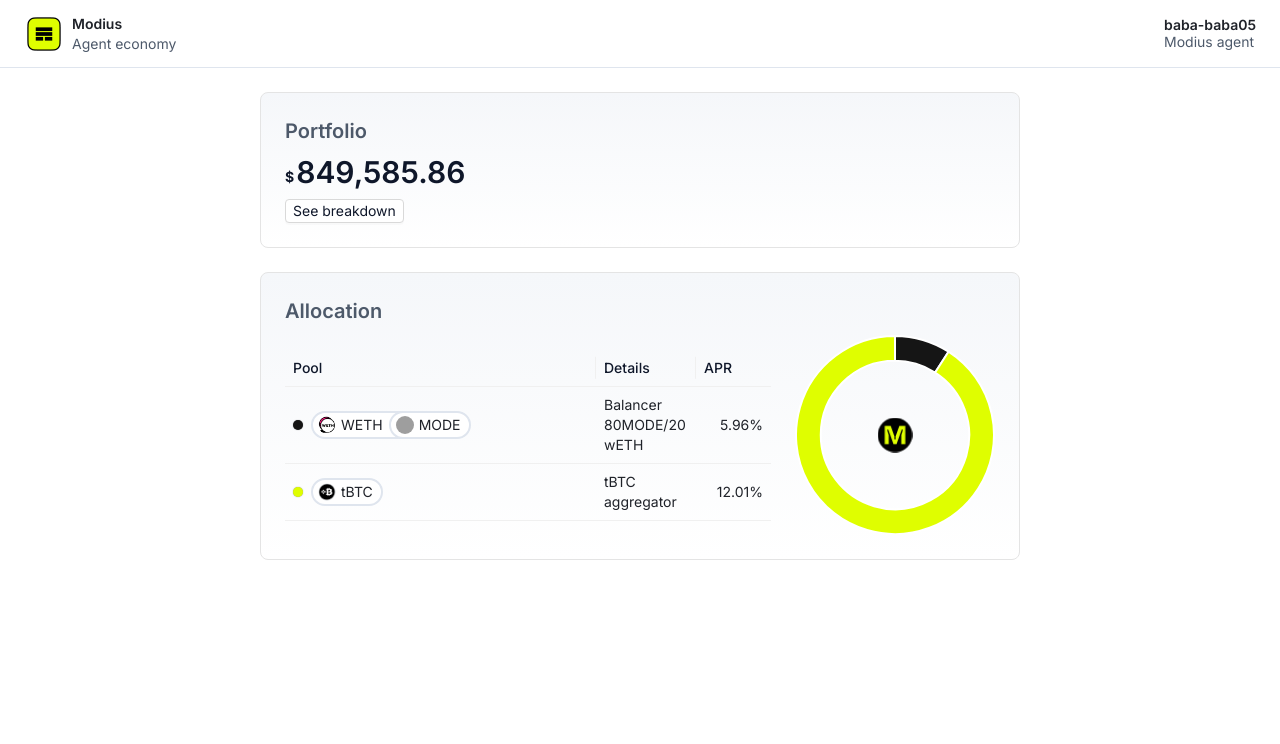
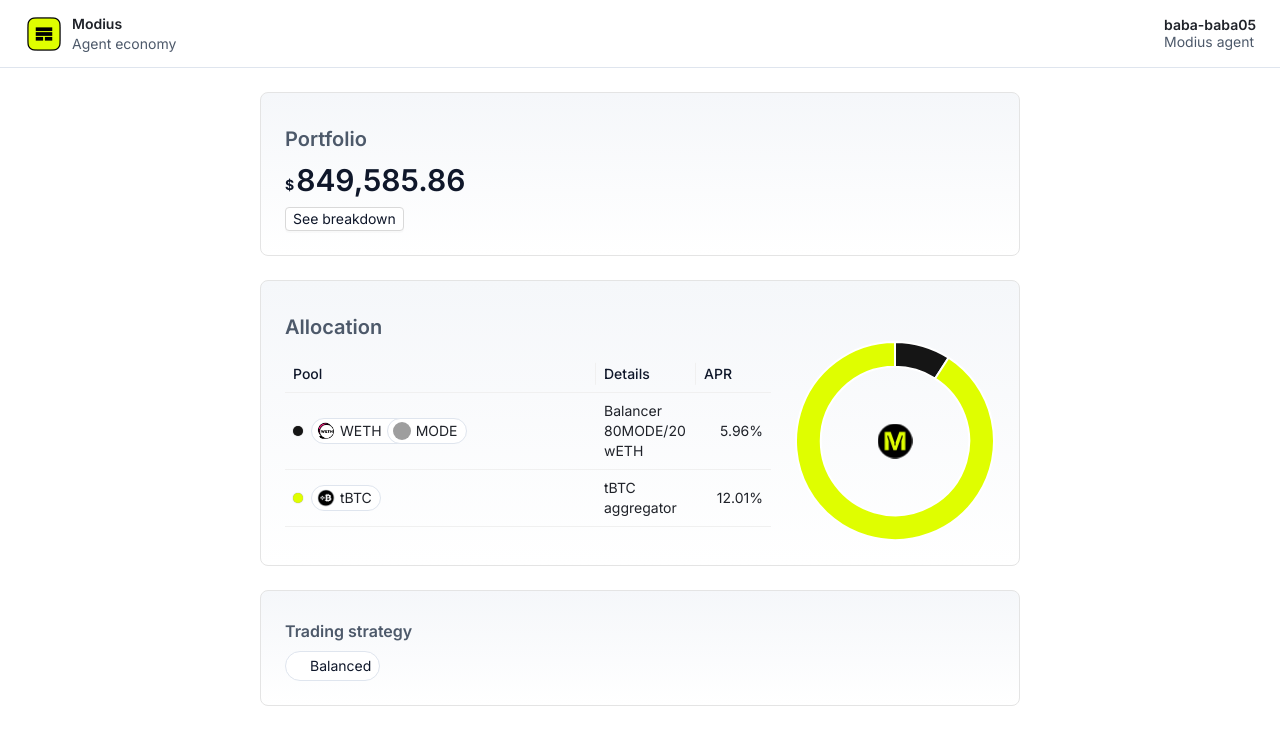
Before and after one commit to valory-xyz/agent-ui-monorepo, a React (Create React App) app: page / in a window 1280 px wide. Shown: the top 744 px of the page. Built offline with nearby package versions, Linux system fonts and the light colour scheme; grey boxes are pictures that could not be loaded; some icons are missing.

Commit message:
feat: add Strategy component and refactor card titles to use CardTitle component

```diff
--- a/public/index.html
+++ b/public/index.html
@@ -28,8 +28,8 @@
     <link rel="preconnect" href="https://fonts.googleapis.com">
     <link rel="preconnect" href="https://fonts.gstatic.com" crossorigin>
     <link href="https://fonts.googleapis.com/css2?family=Inter:ital,opsz,wght@0,14..32,100..900;1,14..32,100..900&display=swap" rel="stylesheet">
-    <link href="./globals.css" rel="stylesheet">
-    <link href="./antd-reset.css" rel="stylesheet">
+    <link href="%PUBLIC_URL%/globals.css" rel="stylesheet">
+    <link href="%PUBLIC_URL%/antd-reset.css" rel="stylesheet">
   </head>
   <body>
     <noscript>You need to enable JavaScript to run this app.</noscript>
--- a/src/App.tsx
+++ b/src/App.tsx
@@ -4,6 +4,7 @@
 import AllocationCard from './components/allocation/AllocationCard';
 import Navbar from './components/navbar/Navbar';
 import PortfolioCard from './components/portfolio/PortfolioCard';
+import { Strategy } from './components/Strategy/Strategy';
 
 function App() {
   return (
@@ -16,6 +17,7 @@
       >
         <PortfolioCard />
         <AllocationCard />
+        <Strategy />
       </Flex>
     </Flex>
   );
--- /dev/null
+++ b/src/components/Strategy/Strategy.tsx
@@ -0,0 +1,33 @@
+import { Card, Flex, Typography } from 'antd';
+import React from 'react';
+
+import { usePortfolio } from '../../hooks/usePortfolio';
+import { Pill } from '../../ui/Pill';
+
+const { Title } = Typography;
+
+const mapTradingType = {
+  risky: 'Risky',
+  balanced: 'Balanced',
+};
+
+export const Strategy = () => {
+  const { data } = usePortfolio();
+
+  return (
+    <Card className="card-gradient">
+      <Flex vertical gap={8} align="self-start">
+        <Title
+          level={5}
+          style={{ marginBottom: 0, marginTop: 4 }}
+          type="secondary"
+        >
+          Trading strategy
+        </Title>
+        <Pill type="primary" size="large" style={{ marginLeft: 0 }}>
+          {mapTradingType[data?.trading_type]}
+        </Pill>
+      </Flex>
+    </Card>
+  );
+};
--- a/src/components/allocation/AllocationAssets.tsx
+++ b/src/components/allocation/AllocationAssets.tsx
@@ -1,26 +1,16 @@
 import { Avatar, Flex, Typography } from 'antd';
 import React from 'react';
+
+import { Pill } from '../../ui/Pill';
 
 type AssetBadgeProps = { asset: string; isLast?: boolean };
 
 const AssetBadge = ({ asset, isLast = true }: AssetBadgeProps) => (
-  <Flex
-    gap={4}
-    align="center"
-    style={{
-      border: '2px solid #DFE5EE',
-      display: 'inline-flex',
-      padding: '2px 4px',
-      borderRadius: 32,
-      marginLeft: -28,
-      paddingRight: 8,
-      background: 'white',
-    }}
-  >
+  <Pill>
     <Avatar size={20} src={`/logos/tokens/${asset.toLowerCase()}.png`} />
     <Typography.Text>{asset}</Typography.Text>
     {!isLast && <div style={{ width: 20 }} />}
-  </Flex>
+  </Pill>
 );
 
 export const AssetBadges = ({ assets }: { assets: string[] }) => {
--- a/src/components/allocation/AllocationCard.tsx
+++ b/src/components/allocation/AllocationCard.tsx
@@ -1,19 +1,14 @@
-import { Card, Flex, Typography } from 'antd';
+import { Card, Flex } from 'antd';
 import React from 'react';
 
+import { CardTitle } from '../../ui/CardTitle';
 import { AllocationPie } from './AllocationPie';
 import { AllocationTable } from './AllocationTable';
-
-const AllocationTitle = () => (
-  <Typography.Title level={4} type="secondary">
-    Allocation
-  </Typography.Title>
-);
 
 export default function AllocationCard() {
   return (
     <Card className="card-gradient">
-      <AllocationTitle />
+      <CardTitle text="Allocation" />
       <Flex
         style={{ justifyContent: 'space-between', alignItems: 'center' }}
         gap={24}
--- a/src/components/portfolio/PortfolioCard.tsx
+++ b/src/components/portfolio/PortfolioCard.tsx
@@ -2,15 +2,10 @@
 import React, { useMemo, useState } from 'react';
 
 import { usePortfolio } from '../../hooks/usePortfolio';
+import { CardTitle } from '../../ui/CardTitle';
 import { BreakdownModal } from '../breakdown-modal/BreakdownModal';
 
 const { Title } = Typography;
-
-const PortfolioTitle = () => (
-  <Title level={4} style={{ marginBottom: 0 }} type="secondary">
-    Portfolio
-  </Title>
-);
 
 const PortfolioBalance = () => {
   const { data, isFetched } = usePortfolio();
@@ -55,7 +50,7 @@
     <>
       <Card className="card-gradient">
         <Flex vertical gap={8}>
-          <PortfolioTitle />
+          <CardTitle text="Portfolio" />
           <PortfolioBalance />
           <SeeBreakdownButton
             disabled={typeof data?.['portfolio-value'] !== 'number'}
--- a/src/hooks/usePortfolio.tsx
+++ b/src/hooks/usePortfolio.tsx
@@ -22,10 +22,14 @@
   'portfolio-value': number;
   allocations: Allocation[];
   'portfolio-breakdown': PortfolioAsset[];
+  trading_type: 'risky' | 'balanced';
+  selected_protocols: ('balancerPool' | 'sturdy')[];
 }
 
-export const usePortfolio = () =>
-  useQuery<PortfolioResponse>({
+export const usePortfolio = () => {
+  // return { isFetched: false, data: mockPortfolio };
+
+  return useQuery<PortfolioResponse>({
     queryKey: ['portfolio'],
     queryFn: async () => {
       return mockPortfolio;
@@ -38,3 +42,4 @@
     },
     refetchInterval: 1000,
   });
+};
--- a/src/mocks/mockPortfolio.ts
+++ b/src/mocks/mockPortfolio.ts
@@ -49,4 +49,6 @@
       ratio: 0.0,
     },
   ],
+  selected_protocols: ['balancerPool', 'sturdy'],
+  trading_type: 'balanced',
 };
--- /dev/null
+++ b/src/ui/CardTitle.tsx
@@ -0,0 +1,10 @@
+import { Typography } from 'antd';
+import React from 'react';
+
+const { Title } = Typography;
+
+export const CardTitle = ({ text }: { text: string }) => (
+  <Title level={4} style={{ marginBottom: 0, marginTop: 8 }} type="secondary">
+    {text}
+  </Title>
+);
--- /dev/null
+++ b/src/ui/Pill.tsx
@@ -0,0 +1,31 @@
+import { Flex } from 'antd';
+import React, { ReactNode } from 'react';
+
+type PillProps = {
+  type?: 'primary' | 'danger';
+  size?: 'small' | 'large';
+  children: ReactNode;
+  style?: React.CSSProperties;
+};
+
+export const Pill = ({ type, size = 'small', style, children }: PillProps) => {
+  return (
+    <Flex
+      gap={size === 'small' ? 4 : 8}
+      align="center"
+      style={{
+        border: '1px solid #DFE5EE',
+        display: 'inline-flex',
+        padding: size === 'small' ? '2px 4px' : '4px 16px',
+        borderRadius: 32,
+        marginLeft: -28,
+        paddingRight: 8,
+        background: 'white',
+        ...(style || {}),
+      }}
+    >
+      {type && <span className={`ant-tag ant-tag-${type}`} />}
+      {children}
+    </Flex>
+  );
+};
```
